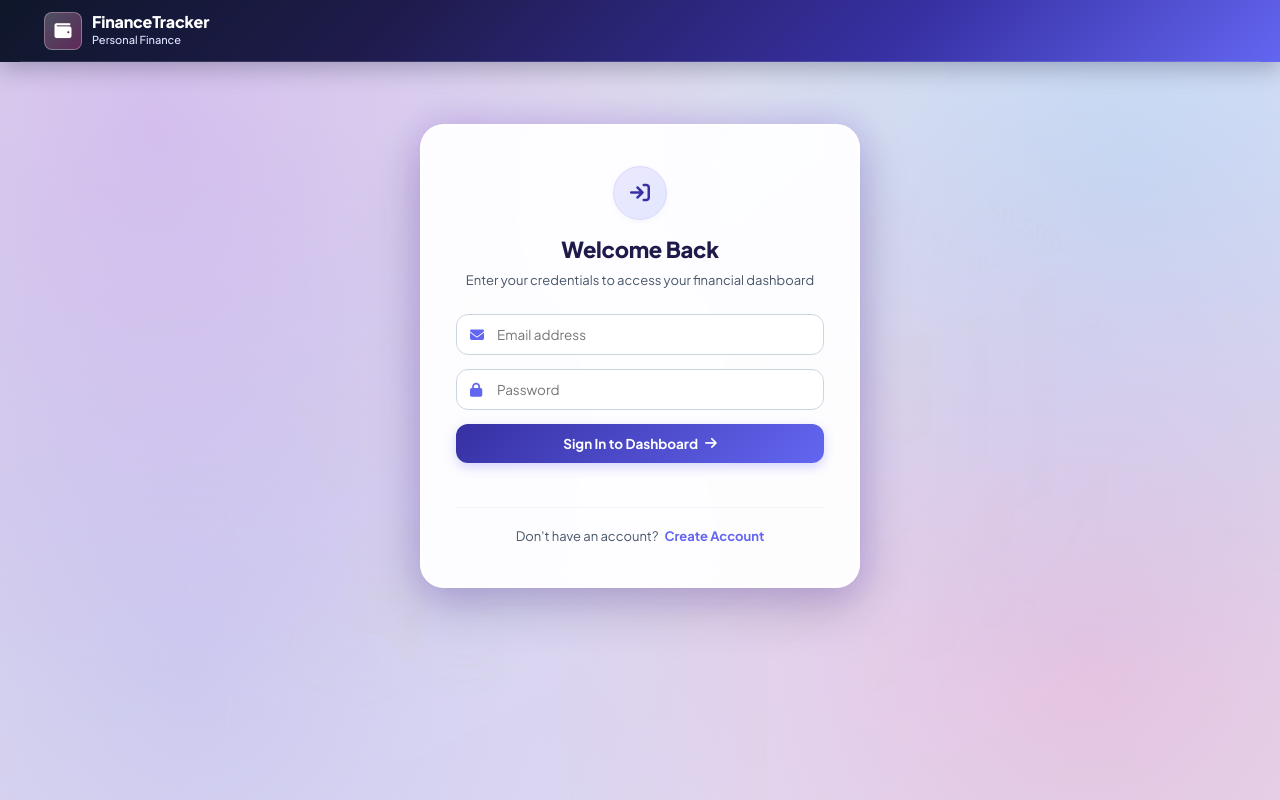
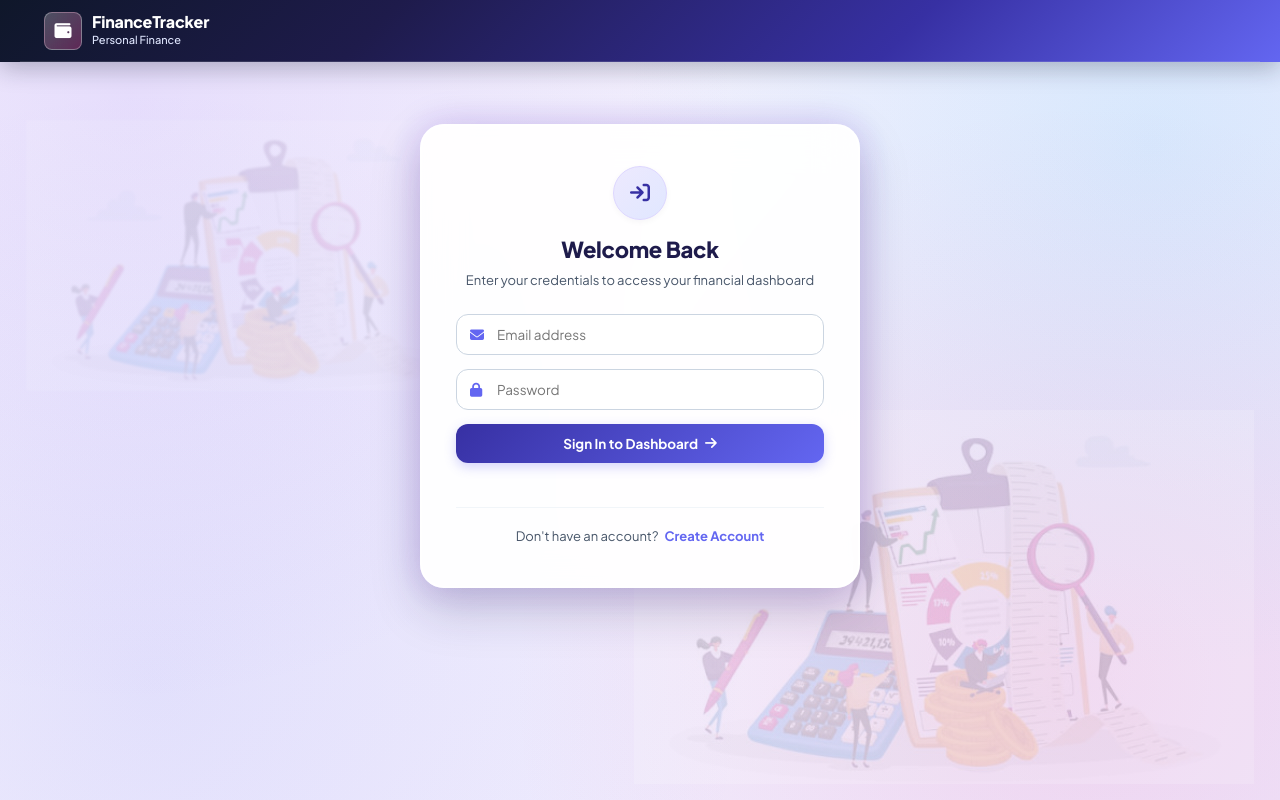
Before and after one commit to Ashi0411/personal-finance-tracker, a PHP site: page / in a window 1280 px wide. Run offline with PHP 8.4, Linux system fonts and the light colour scheme.

Commit message:
UI: Apply transparent finance illustration watermark and purple ambient gradients across Login, Register, and Dashboard

```diff
--- a/frontend/css/style.css
+++ b/frontend/css/style.css
@@ -84,14 +84,14 @@
 
 body {
     font-family: 'Plus Jakarta Sans', -apple-system, BlinkMacSystemFont, 'Segoe UI', Roboto, sans-serif;
-    background-color: #1a1235;
+    background-color: #f7f5fd;
     background-image:
-        linear-gradient(135deg, rgba(26, 18, 53, 0.90) 0%, rgba(55, 30, 105, 0.84) 35%, rgba(109, 40, 217, 0.74) 70%, rgba(219, 39, 119, 0.60) 100%),
-        url('../images/auth_finance_bg.jpg');
-    background-size: cover;
-    background-position: center top;
+        radial-gradient(circle at 10% 12%, rgba(139, 92, 246, 0.15) 0%, transparent 45%),
+        radial-gradient(circle at 90% 18%, rgba(56, 189, 248, 0.14) 0%, transparent 40%),
+        radial-gradient(circle at 85% 85%, rgba(236, 72, 153, 0.14) 0%, transparent 45%),
+        radial-gradient(circle at 12% 85%, rgba(99, 102, 241, 0.12) 0%, transparent 45%),
+        linear-gradient(135deg, rgba(247, 245, 253, 0.94) 0%, rgba(237, 233, 254, 0.90) 100%);
     background-attachment: fixed;
-    background-blend-mode: overlay;
     color: var(--text-primary);
     line-height: 1.55;
     min-height: 100vh;
@@ -102,15 +102,34 @@ body {
 body::before {
     content: '';
     position: fixed;
-    inset: 0;
-    background:
-        radial-gradient(circle at 12% 15%, rgba(168, 85, 247, 0.22) 0%, transparent 45%),
-        radial-gradient(circle at 88% 20%, rgba(56, 189, 248, 0.16) 0%, transparent 42%),
-        radial-gradient(circle at 85% 82%, rgba(236, 72, 153, 0.18) 0%, transparent 45%),
-        radial-gradient(circle at 15% 85%, rgba(99, 102, 241, 0.16) 0%, transparent 45%),
-        rgba(246, 243, 253, 0.91); /* transparent luminous wash over 3d image */
+    right: 2%;
+    bottom: 2%;
+    width: 620px;
+    height: 480px;
+    background-image: url('../images/finance_bg_illustration.png');
+    background-size: contain;
+    background-repeat: no-repeat;
+    background-position: right bottom;
+    opacity: 0.16; /* soft transparent watermark */
     pointer-events: none;
-    z-index: -1;
+    z-index: 0;
+}
+
+body::after {
+    content: '';
+    position: fixed;
+    left: 2%;
+    top: 15%;
+    width: 450px;
+    height: 380px;
+    background-image: url('../images/finance_bg_illustration.png');
+    background-size: contain;
+    background-repeat: no-repeat;
+    background-position: left top;
+    opacity: 0.10; /* subtle ambient watermark */
+    filter: blur(1px);
+    pointer-events: none;
+    z-index: 0;
 }
 
 /* Base Card Style */
```
Also changed, not shown: frontend/images/finance_bg_illustration.png (added).
